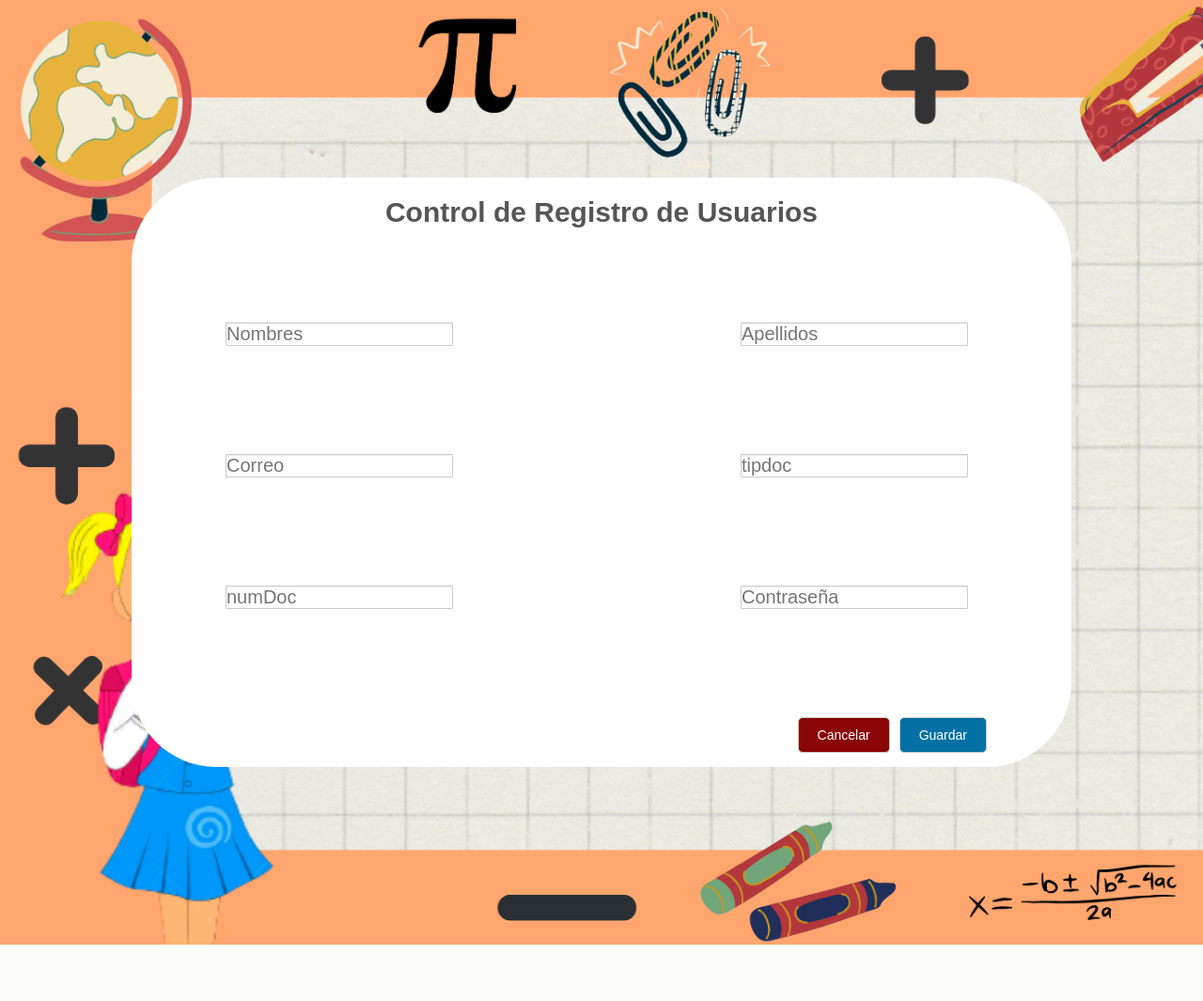
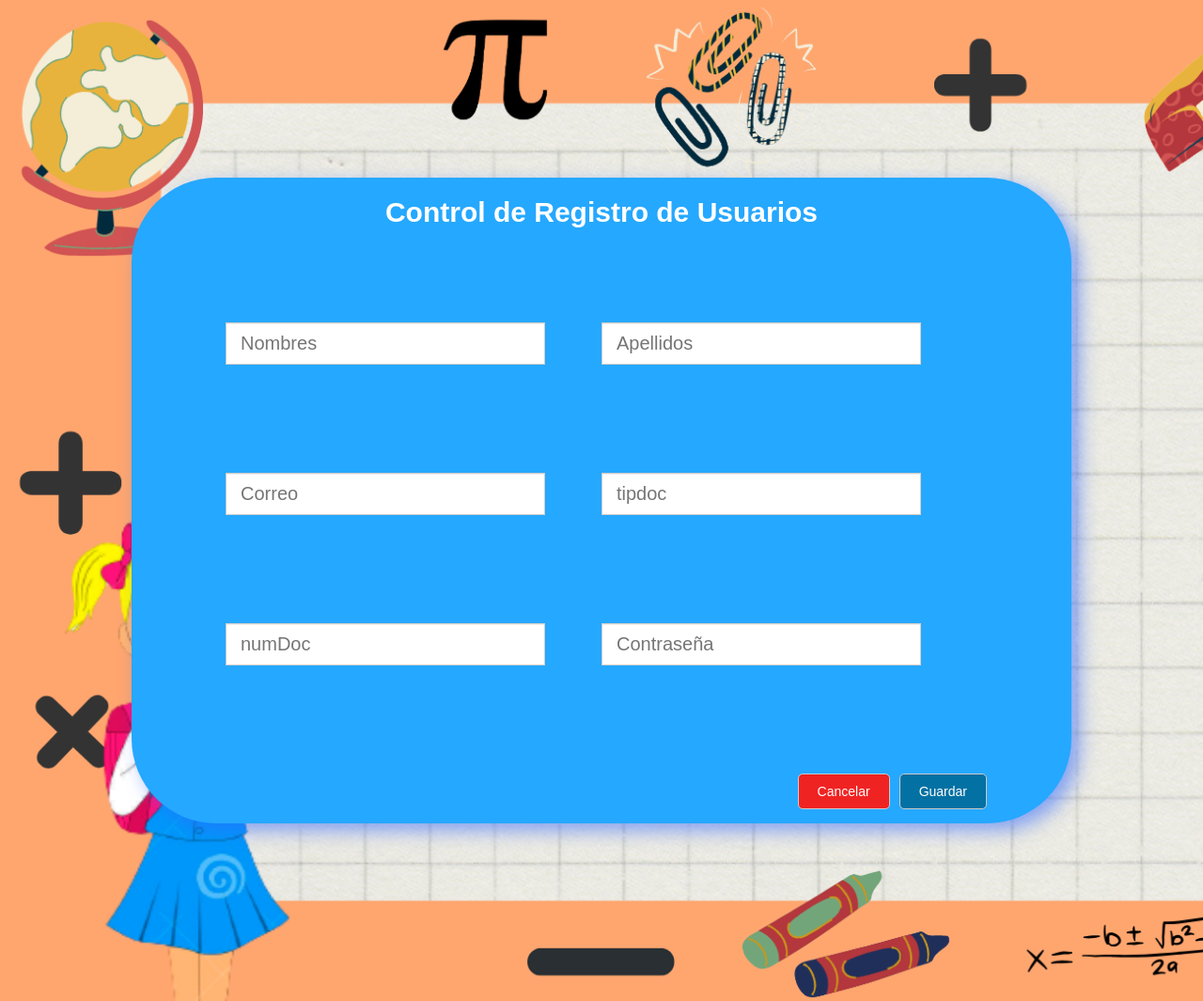
Before and after one commit to Diego8541265/matematicaDJL, a PHP site: page /Nuevo_usuario.php in a window 1280 px wide. Shown: the whole page at 94% size. Before the commit the page ends 1005 px from the top, so only its background shows below. Run offline with PHP 8.4, Linux system fonts and the light colour scheme.

Commit message:
uygifdospfj

```diff
--- a/Control_registro.css
+++ b/Control_registro.css
@@ -66,8 +66,9 @@
     max-width: 1000px;
     margin: 189px auto;
     overflow: hidden;
-    background: #ffffff;
-border-radius: 90px;
+    background: #25a8ff;
+    border-radius: 90px;
+    box-shadow: 9px 8px 20px #3269ff8f;
 }
 
 h2{
@@ -78,7 +79,7 @@
     font-size: 30px;
     font-family: 'Arial', sans-serif;
     font-weight: bold;
-    color: #555;
+    color: #ffffff;
 }
 
 .barra__buscador{
@@ -96,17 +97,32 @@
 .input_text{
     width: 100%;
     border: 1px solid #ccc;
-    border-radius: 1px;
+    border-radius: px;
     box-shadow: 0 1px 1px rgba(0, 0, 0, 0.075) inset;
     color: #848688;
     display: block;
     font-size: 20px;
     margin-bottom: 15px;
     max-width: 30%;
+    margin-right: 60px;
+    outline: medium none;
+    padding: 10px 15px;
+}
+
+form .input__text{
+    width: 100%;
+    border: 1px solid #ccc;
+    border-radius: 5px;
+    box-shadow: 0 1px 1px rgba(0, 0, 0, 0.075) inset;
+    color: #848688;
+    display: block;
+    font-size: 14px;
+    margin-bottom: 15px;
+    padding: 10px 15px;
+    max-width: 30%;
     margin-right: 10px;
     outline: medium none;
 }
-
 
 form .input_text:focus{
     border: 1px solid #0a0a0a;
@@ -121,7 +137,7 @@
 }
 
 form .form-group .input_text{
-    max-width: 30%!important;
+    max-width: 45%!important;
 }
 
 
@@ -155,7 +171,7 @@
     background: rgb(3, 113, 163);
 }
 .btn__danger{
-    background: #8a0505 !important;
+    background: #f02323 !important;
 }
 
 
```
